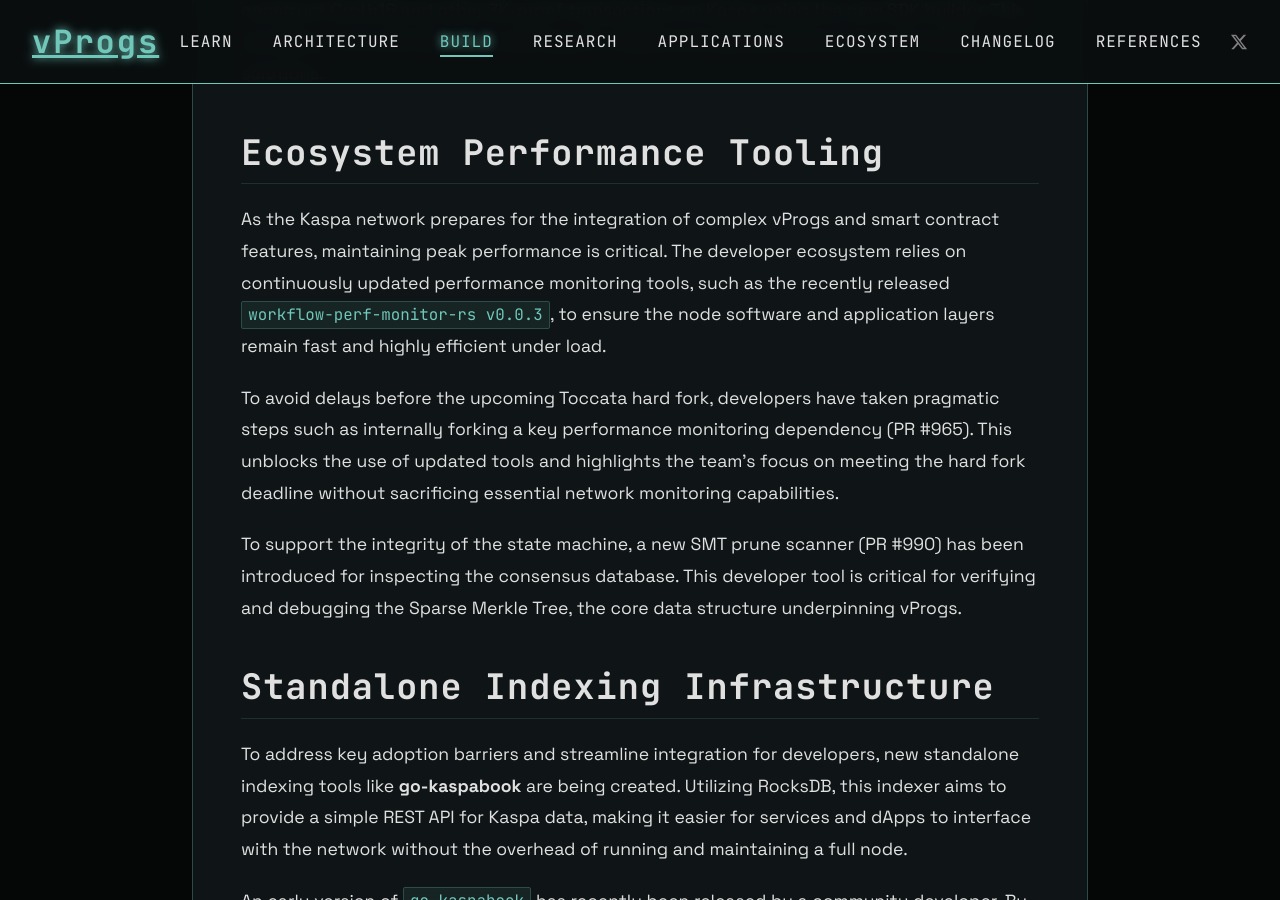
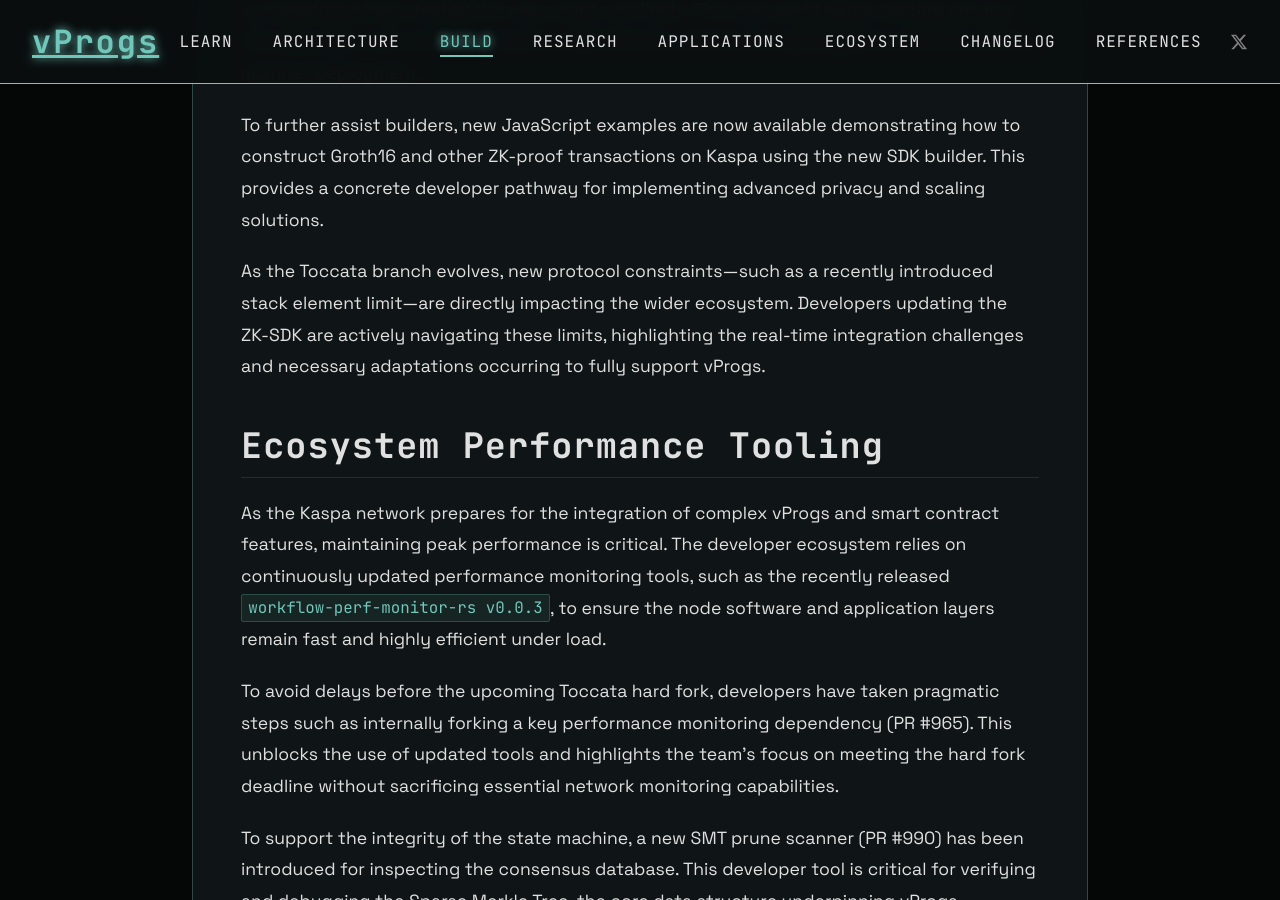
Before and after one commit to creative-inference/vprogs.xyz, a Jekyll site: the page built from build/developer-tools-overview.md, in a window 1280 px wide and 900 px high, scrolled down 8081 px. Built offline with Jekyll 4.4.1, drawn with Linux system fonts in a browser that asks for light colours; some of the changed text lies outside the part shown.

Commit message:
Add DX naming improvements and SDK integration constraints [auto]

```diff
--- a/build/developer-tools-overview.md
+++ b/build/developer-tools-overview.md
@@ -82,6 +82,10 @@
 
 *   **KIP-17 and opBlake3:** KIP-17 is being updated to formally document new opcodes like `opBlake3`, which are already active on the Toccata testnet. This process of standardizing powerful cryptographic primitives is a key step in preparing the developer toolset for the vProgs launch.
 *   **KIP-21 Script Units Alignment:** The vProgs proposal (KIP-21) is being actively updated to reflect the latest protocol design, specifically adjusting consensus parameters to align with the recently introduced 'script units' KIP to ensure the formal specification matches the final implementation.
+
+
+
+*   **API Clarity & DX:** To improve long-term clarity in the vProgs model, developers are discussing renaming the `tx.mass` field to `tx.storage_mass` across the API and tooling. A two-phase deprecation plan has been proposed to minimize disruption while prioritizing code maintainability and a better developer experience.
 
 ## Enhanced Debugger Capabilities & WebAssembly
 
@@ -190,6 +194,11 @@
 
 To further assist builders, new JavaScript examples are now available demonstrating how to construct Groth16 and other ZK-proof transactions on Kaspa using the new SDK builder. This provides a concrete developer pathway for implementing advanced privacy and scaling solutions.
 
+
+
+
+As the Toccata branch evolves, new protocol constraints—such as a recently introduced stack element limit—are directly impacting the wider ecosystem. Developers updating the ZK-SDK are actively navigating these limits, highlighting the real-time integration challenges and necessary adaptations occurring to fully support vProgs.
+
 ## Ecosystem Performance Tooling
 
 As the Kaspa network prepares for the integration of complex vProgs and smart contract features, maintaining peak performance is critical. The developer ecosystem relies on continuously updated performance monitoring tools, such as the recently released `workflow-perf-monitor-rs v0.0.3`, to ensure the node software and application layers remain fast and highly efficient under load.
```
